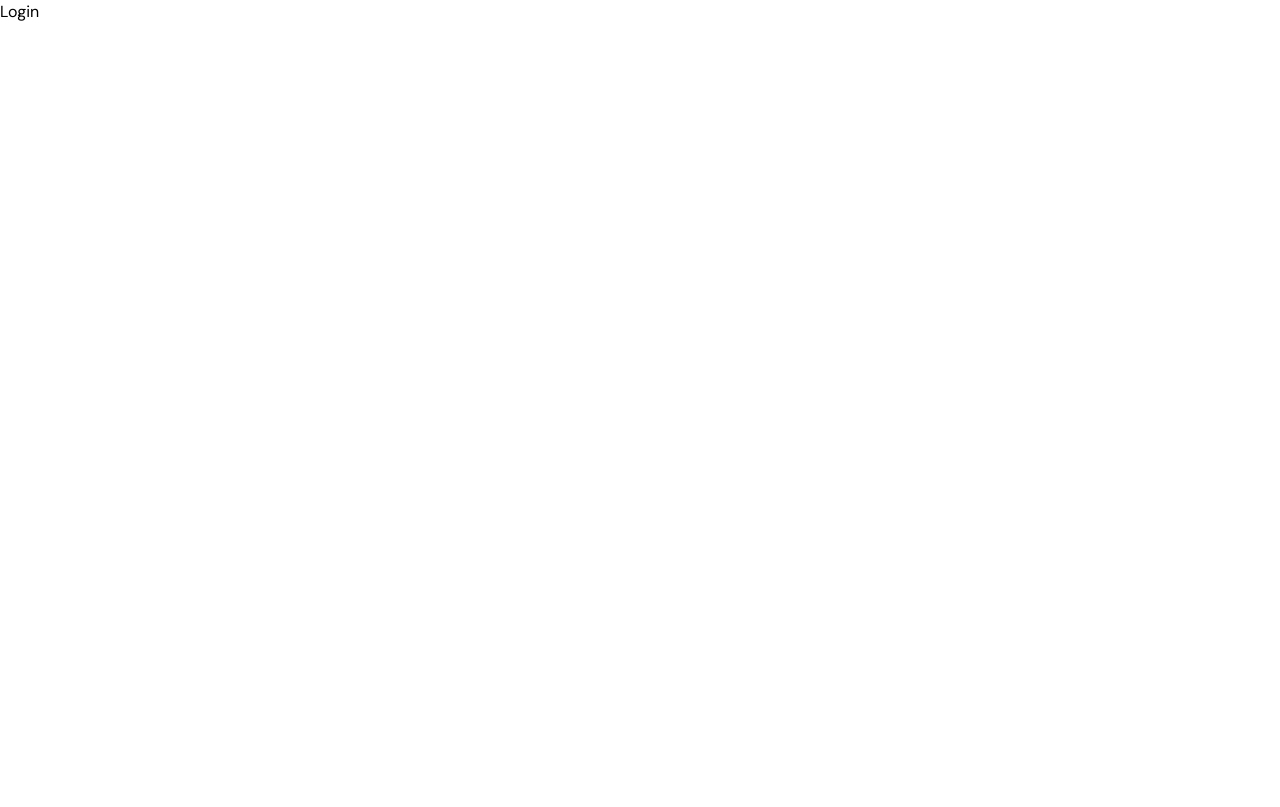
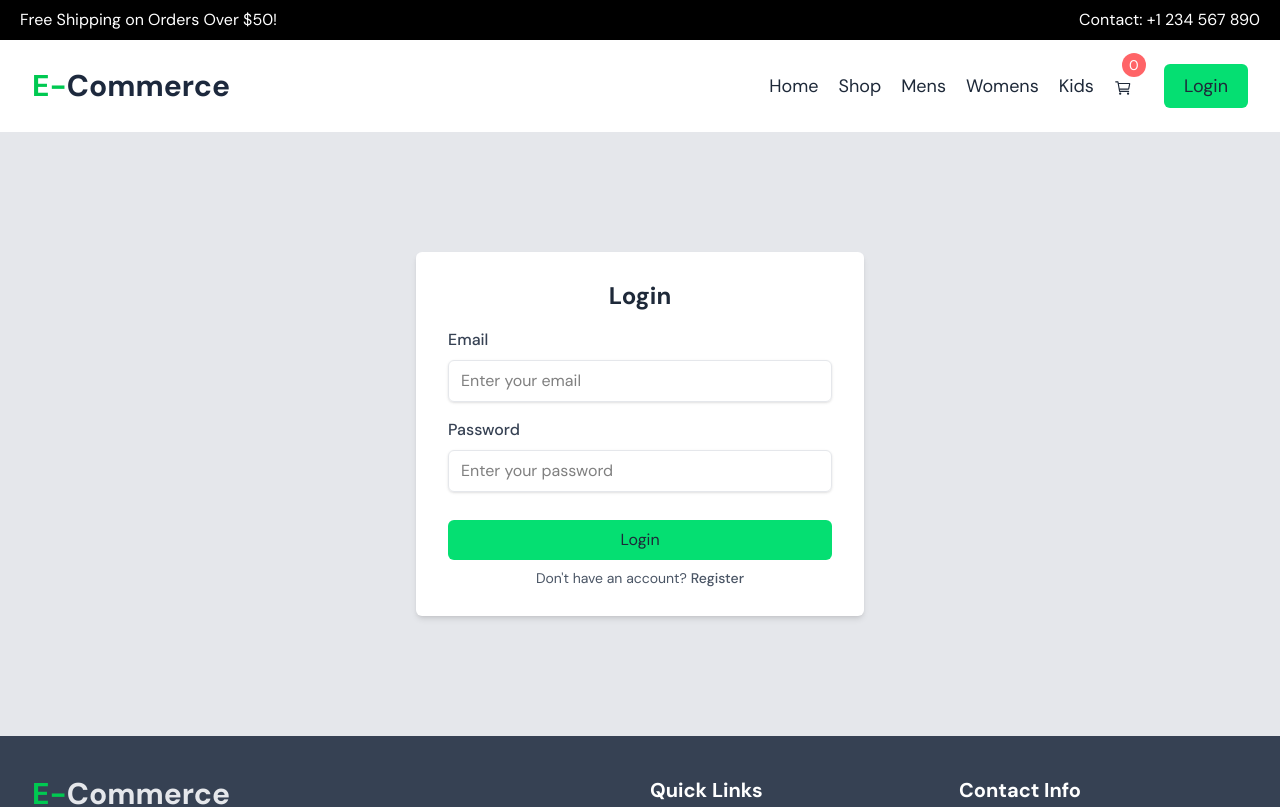
Before and after one commit to layesow/frontend-Ecommerce-React-MERN, a React app: page /login in a window 1280 px wide. Shown: the top 807 px of the page. Built offline with nearby package versions, Linux system fonts and the light colour scheme; the HTML template or start-up script is replaced by a standard one.

Commit message:
creation de login page

```diff
--- a/src/pages/Login.jsx
+++ b/src/pages/Login.jsx
@@ -1,8 +1,36 @@
 import React from 'react'
+import Layout from '../components/layouts/Layout'
+import { Link } from 'react-router-dom'
 
 const Login = () => {
   return (
-    <div>Login</div>
+    <Layout>
+      <div className="bg-gray-200 lg:px-8 px-5 w-full flex justify-center items-center py-30">
+        {/* login form */}
+        <div className="max-w-md w-full rounded-md px-8 py-7 shadow-md bg-white">
+          <h2 className='text-2xl text-gray-800 font-bold text-center'>Login</h2>
+          <form className='space-y-4 mt-4'>
+            <div className="flex flex-col space-y-2">
+              <label htmlFor="email" className='text-gray-700 font-medium mb-2'>Email</label>
+              <input type="email" id="email" className='border border-gray-200 rounded-md shadow px-3 py-2 focus:outline-none focus:ring-2 focus:ring-gray-400' placeholder='Enter your email' />
+            </div>
+            <div className="flex flex-col space-y-2">
+              <label htmlFor="password" className='text-gray-700 font-medium mb-2'>Password</label>
+              <input type="password" id="password" className='border border-gray-200 rounded-md shadow px-3 py-2 focus:outline-none focus:ring-2 focus:ring-gray-400' placeholder='Enter your password' />
+            </div>
+
+            <div className="flex flex-col space-y-2 pt-3">
+            <Link className='bg-green-400 px-5 text-center py-2 w-full text-md rounded-md text-gray-800'>
+              Login
+            </Link>
+            <div className="text-sm text-gray-600 text-center">
+              Don't have an account? <Link to='/register' className='hover:underline font-medium'>Register</Link>
+            </div>
+            </div>
+          </form>
+        </div>
+      </div>
+    </Layout>
   )
 }
 
```
